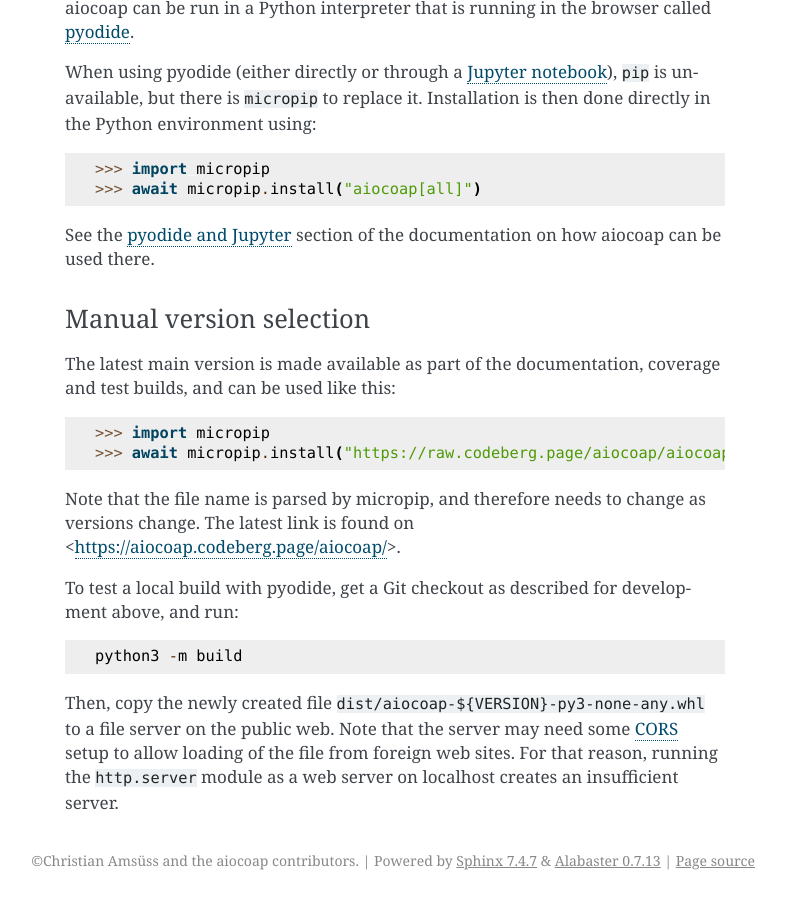
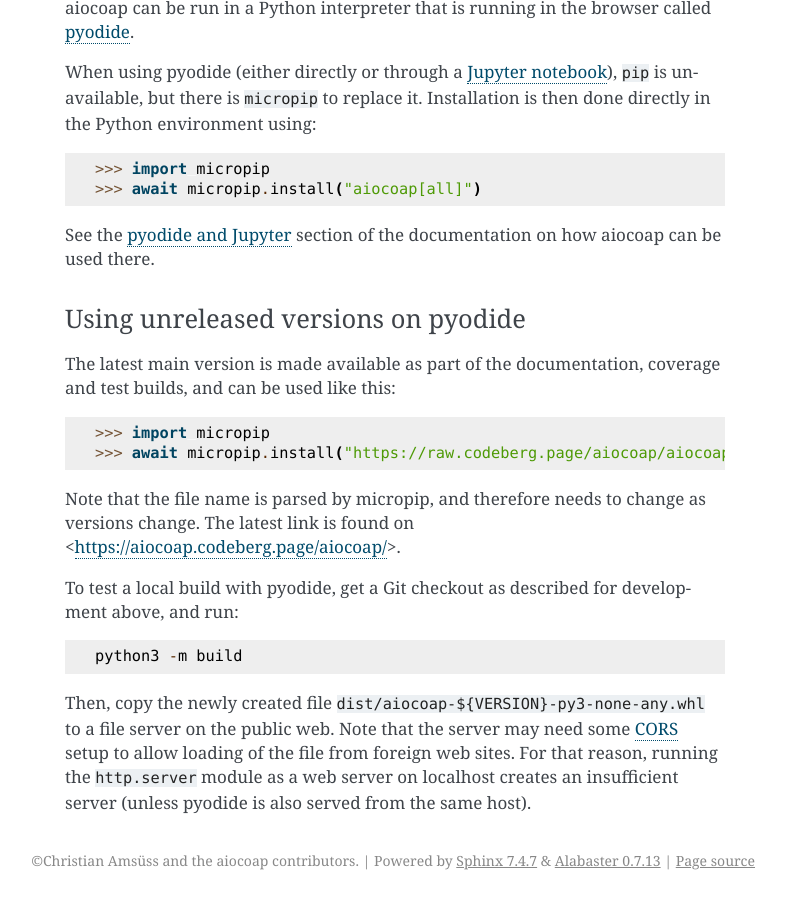
Before and after one commit to chrysn/aiocoap, a Sphinx documentation site: the page built from doc/installation.rst, in a window 1280 px wide and 900 px high, scrolled down 2002 px. Shown: the whole window, without its empty margins (355-1141 px from the left). Built offline with Sphinx 7.4.7, drawn with Linux system fonts in a browser that asks for light colours; pages that are not in the unit, such as notebooks, are missing from menus; the version number could not be read and is left out; some of the changed text lies outside the part shown.

Commit message:
doc/installation: pyodide precision

```diff
--- a/doc/installation.rst
+++ b/doc/installation.rst
@@ -125,8 +125,8 @@
 .. _pyodide: https://pyodide.org/
 .. _`Jupyter notebook`: https://jupyter.org/try-jupyter/
 
-Manual version selection
-~~~~~~~~~~~~~~~~~~~~~~~~
+Using unreleased versions on pyodide
+~~~~~~~~~~~~~~~~~~~~~~~~~~~~~~~~~~~~
 
 The latest main version is made available as part of the documentation, coverage and test builds,
 and can be used like this::
@@ -146,6 +146,7 @@
 Then, copy the newly created file ``dist/aiocoap-${VERSION}-py3-none-any.whl``
 to a file server on the public web.
 Note that the server may need some CORS_ setup to allow loading of the file from foreign web sites.
-For that reason, running the ``http.server`` module as a web server on localhost creates an insufficient server.
+For that reason, running the ``http.server`` module as a web server on localhost creates an insufficient server
+(unless pyodide is also served from the same host).
 
 .. _CORS: https://en.wikipedia.org/wiki/Cross-origin_resource_sharing
```
